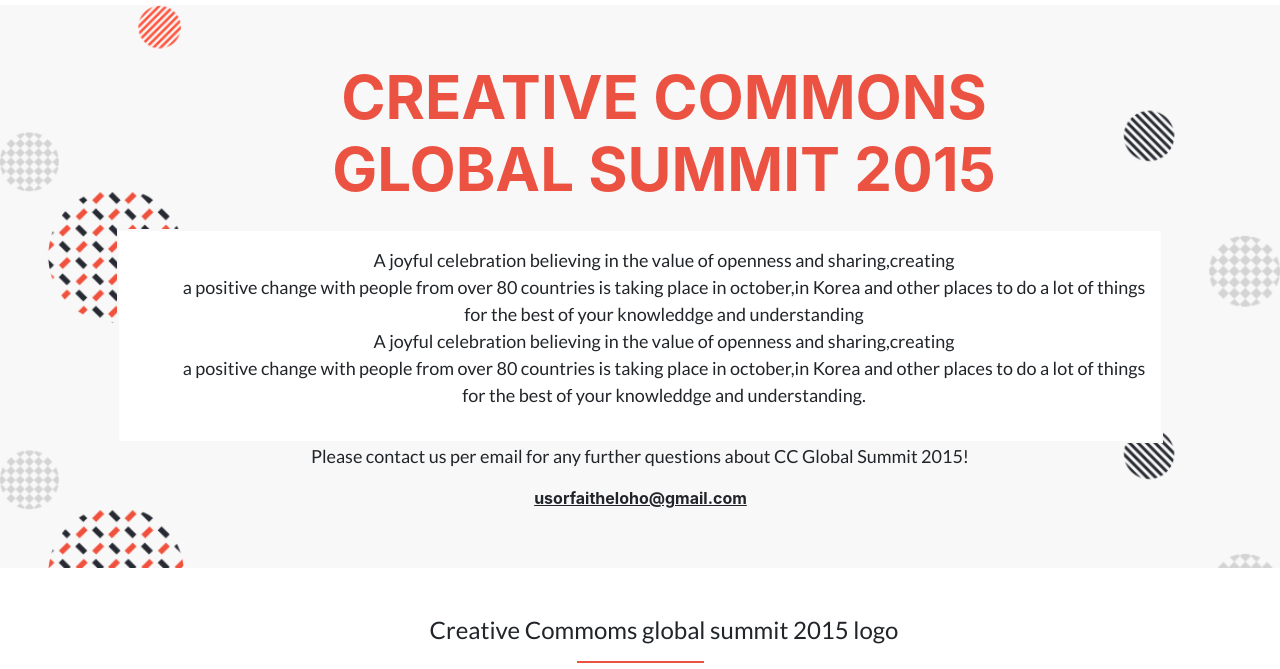
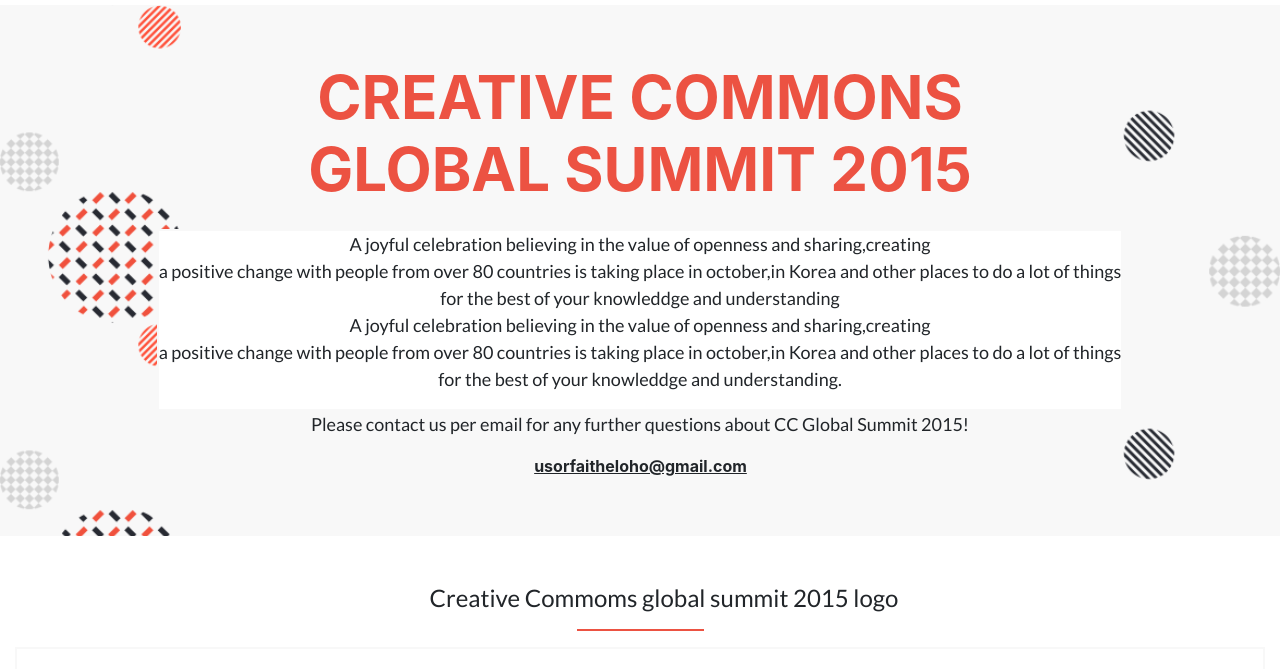
Before and after one commit to usorfaitheloho/HackHerThon, a website: page about.html in a window 1280 px wide. Shown: the part 120-789 px from the top of the page. Drawn offline with nearby package versions, Linux system fonts and the light colour scheme; a web font is replaced by a local one.

Commit message:
update style.css

```diff
--- a/about.html
+++ b/about.html
@@ -104,12 +104,12 @@
     </header>
 
 <main class="main-about">
-    <section class="main-body container-fluid d-flex flex-column justify-content-center about-section">
+    <section class="main-body container-fluid d-flex flex-column justify-content-center about-section pl-0">
         <div class="row justify-content-center text-center col-12">
             <div>
-            <h5 class="text-effect font-weight-bold p-3 font-style-medium  text-center ml-5 creative">CREATIVE COMMONS <br/>GLOBAL SUMMIT 2015</h5>
+            <h5 class="text-effect font-weight-bold p-3 font-style-medium  text-center ml- creative">CREATIVE COMMONS <br/>GLOBAL SUMMIT 2015</h5>
             <div class="bg-white about-main" >
-            <p class="ml-5 p-3">A joyful celebration believing in the value of openness and sharing,creating <br/>
+            <p class="ml-0 pr-0">A joyful celebration believing in the value of openness and sharing,creating <br/>
                 a positive change with people from over 80 countries is taking place in october,in Korea and other places to do a lot of things<br/>
                 for the best of your knowleddge and understanding <br/>
                 A joyful celebration believing in the value of openness and sharing,creating <br/>
```
